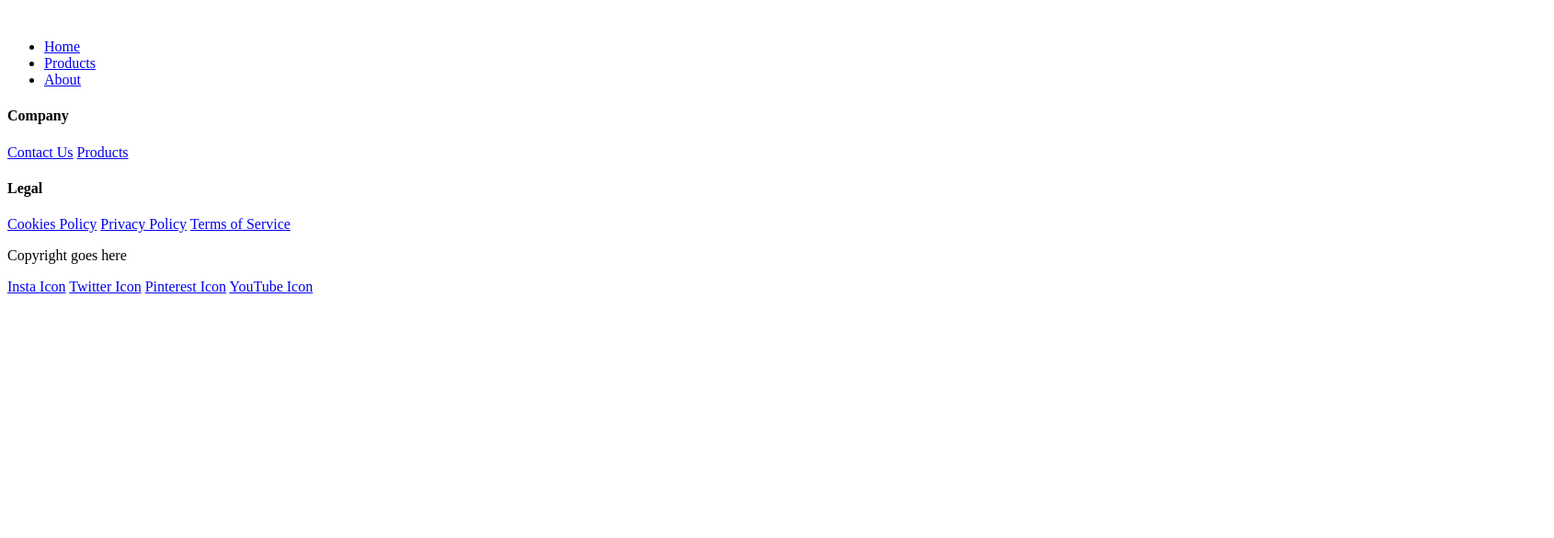
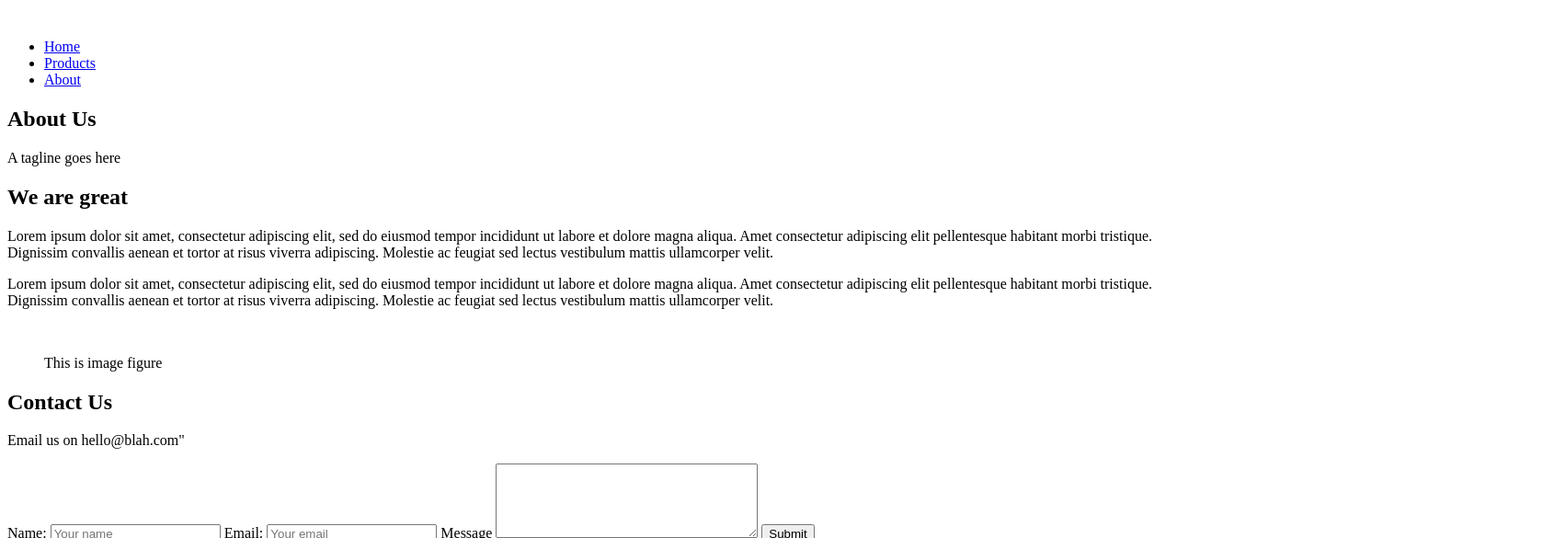
Before and after one commit to technative-academy/happytoes, a plain HTML site: page about.html in a window 1280 px wide. Shown: the top 585 px of the page at 92% size, 1690 px wide, since content can reach past the window. Drawn offline with Linux system fonts and the light colour scheme.

Commit message:
HTML structure created for about page

```diff
--- a/about.html
+++ b/about.html
@@ -26,6 +26,57 @@
         </ul>
       </nav>
     </header>
+    <main>
+      <section>
+        <h1>About Us</h1>
+        <p>A tagline goes here</p>
+        <div>
+          <h2>We are great</h2>
+          <p>
+            Lorem ipsum dolor sit amet, consectetur adipiscing elit, sed do
+            eiusmod tempor incididunt ut labore et dolore magna aliqua. Amet
+            consectetur adipiscing elit pellentesque habitant morbi tristique.
+            Dignissim convallis aenean et tortor at risus viverra adipiscing.
+            Molestie ac feugiat sed lectus vestibulum mattis ullamcorper velit.
+          </p>
+          <p>
+            Lorem ipsum dolor sit amet, consectetur adipiscing elit, sed do
+            eiusmod tempor incididunt ut labore et dolore magna aliqua. Amet
+            consectetur adipiscing elit pellentesque habitant morbi tristique.
+            Dignissim convallis aenean et tortor at risus viverra adipiscing.
+            Molestie ac feugiat sed lectus vestibulum mattis ullamcorper velit.
+          </p>
+          <img src="" alt="" />
+          <figure>This is image figure</figure>
+        </div>
+      </section>
+      <section>
+        <h2>Contact Us</h2>
+        <p>Email us on <a mailto="hello@blah.com">hello@blah.com"</a></p>
+        <form>
+          <label for="name">Name:</label>
+          <input type="text" name="name" id="name" placeholder="Your name" />
+
+          <label for="name">Email:</label>
+          <input
+            type="email"
+            name="email"
+            id="email"
+            placeholder="Your email"
+          />
+
+          <label for="message">Message</label>
+          <textarea id="message" name="message" rows="5" cols="33"></textarea>
+
+          <button type="submit">Submit</button>
+        </form>
+      </section>
+      <section>
+        <img src="./assets/google-map.png" alt="Google map" />
+        <h4>Our address</h4>
+        <p>48 Fake Street, Fakesville, FK1 1FK</p>
+      </section>
+    </main>
     <footer>
       <h4>Company</h4>
       <a href="about.html">Contact Us</a>
@@ -40,6 +91,5 @@
       <a href="#">Pinterest Icon</a>
       <a href="#">YouTube Icon</a>
     </footer>
-    <main></main>
   </body>
 </html>
```
